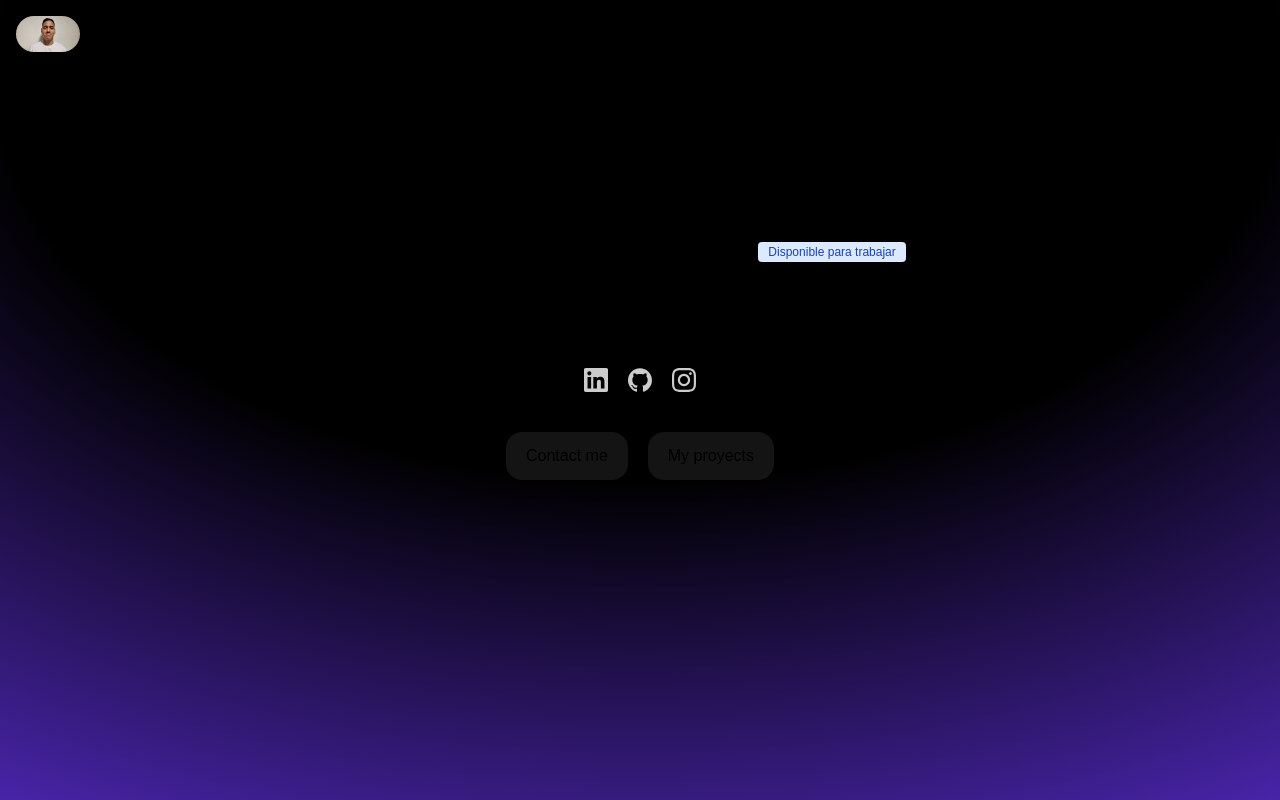
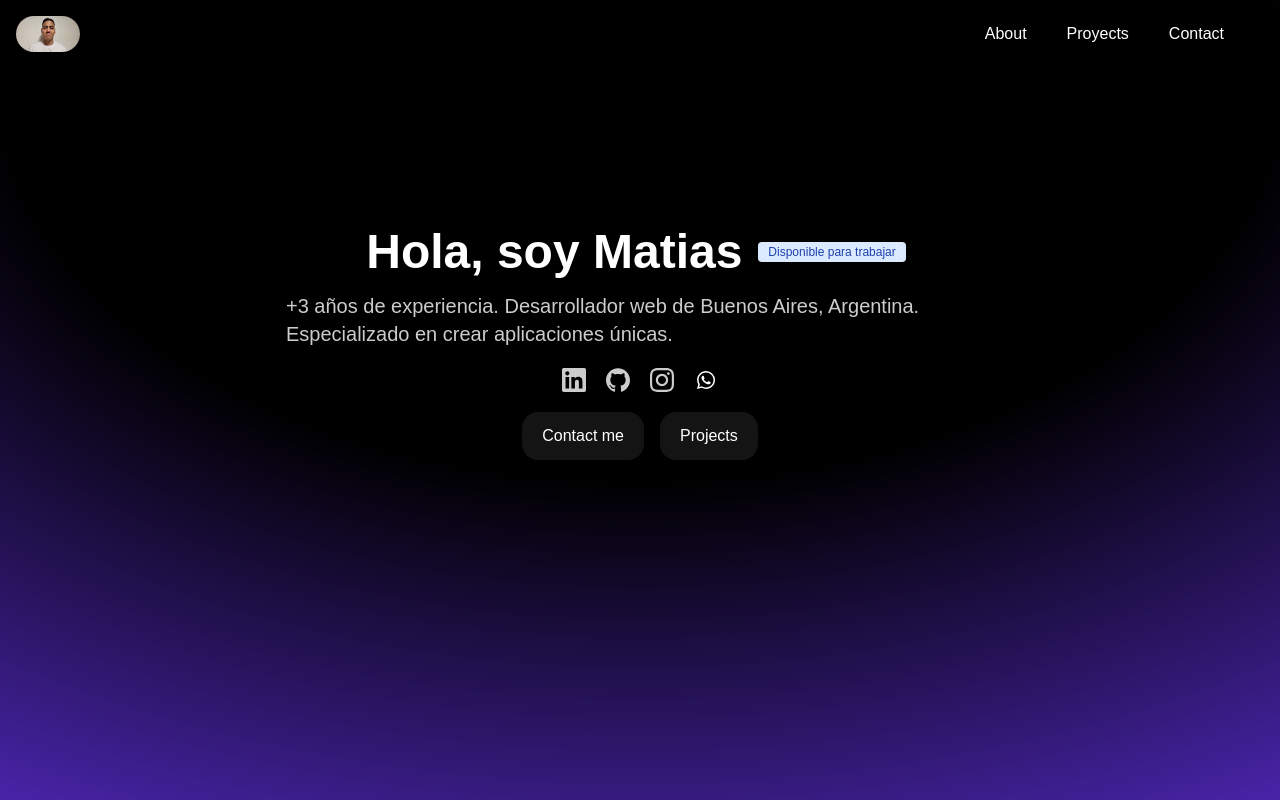
Before and after one commit to vallejosmatias/Porfolio, an Astro site: page / in a window 1280 px wide. Built offline with nearby package versions, Linux system fonts and the light colour scheme; Astro itself is replaced by a stand-in of ours.

Commit message:
changes-index

```diff
--- a/src/layouts/Layout.astro
+++ b/src/layouts/Layout.astro
@@ -30,6 +30,6 @@
 		margin: 0;
 		width: 100%;
 		height: 100%;
-		color-scheme: light dark;
+		color: #fff;
 	}
 </style>
--- a/src/pages/index.astro
+++ b/src/pages/index.astro
@@ -8,26 +8,32 @@
 ---
 
 <Layout>
-  <section class="w-full lg:w-[740px] mx-auto py-40">
-      <h1 class="flex flex-row justify-center text-5xl font-bold gap-x-4 pb-4">Hola, soy Matias <div class="flex justify-center items-center"><Badge>Disponible para trabajar</Badge></div>
+  <section class="w-full lg:w-[740px] mx-auto py-40 px-4">
+    <h1 class="flex flex-col lg:flex-row justify-center text-5xl font-bold gap-x-4 pb-4 text-center lg:text-left">
+      Hola, soy Matias
+      <div class="flex justify-center items-center mt-4 lg:mt-0">
+        <Badge>Disponible para trabajar</Badge>
+      </div>
     </h1>
-    <h2 class="text-xl opacity-80 text-center">
+    <h2 class="text-xl opacity-80 text-center lg:text-left">
       +3 años de experiencia. Desarrollador web de Buenos Aires, Argentina.
       Especializado en crear aplicaciones únicas.
     </h2>
     <div class="flex gap-x-5 justify-center p-5">
-        <a href="https://www.linkedin.com/in/matias-vallejos-a10902260/" target="_blank"><LinkedIn class="icons"/></a>
-        <a href="https://github.com/vallejosmatias" target="_blank"><Github class="icons"></a>
-        <a href="https://www.instagram.com/vallejosmati/" target="_blank"><Instagram class="icons"/></a>
+      <a href="https://www.linkedin.com/in/matias-vallejos-a10902260/" target="_blank"><LinkedIn class="icons" /></a>
+      <a href="https://github.com/vallejosmatias" target="_blank"><Github class="icons"></a>
+      <a href="https://www.instagram.com/vallejosmati/" target="_blank"><Instagram class="icons" /></a>
+      <a href="https://wa.me/5491153382624" target="_blank"><svg xmlns="http://www.w3.org/2000/svg" width="24" height="24" viewBox="0 0 24 24" style="fill: rgba(255, 255, 255, 1);transform: ;msFilter:;"><path d="M18.403 5.633A8.919 8.919 0 0 0 12.053 3c-4.948 0-8.976 4.027-8.978 8.977 0 1.582.413 3.126 1.198 4.488L3 21.116l4.759-1.249a8.981 8.981 0 0 0 4.29 1.093h.004c4.947 0 8.975-4.027 8.977-8.977a8.926 8.926 0 0 0-2.627-6.35m-6.35 13.812h-.003a7.446 7.446 0 0 1-3.798-1.041l-.272-.162-2.824.741.753-2.753-.177-.282a7.448 7.448 0 0 1-1.141-3.971c.002-4.114 3.349-7.461 7.465-7.461a7.413 7.413 0 0 1 5.275 2.188 7.42 7.42 0 0 1 2.183 5.279c-.002 4.114-3.349 7.462-7.461 7.462m4.093-5.589c-.225-.113-1.327-.655-1.533-.73-.205-.075-.354-.112-.504.112s-.58.729-.711.879-.262.168-.486.056-.947-.349-1.804-1.113c-.667-.595-1.117-1.329-1.248-1.554s-.014-.346.099-.458c.101-.1.224-.262.336-.393.112-.131.149-.224.224-.374s.038-.281-.019-.393c-.056-.113-.505-1.217-.692-1.666-.181-.435-.366-.377-.504-.383a9.65 9.65 0 0 0-.429-.008.826.826 0 0 0-.599.28c-.206.225-.785.767-.785 1.871s.804 2.171.916 2.321c.112.15 1.582 2.415 3.832 3.387.536.231.954.369 1.279.473.537.171 1.026.146 1.413.089.431-.064 1.327-.542 1.514-1.066.187-.524.187-.973.131-1.067-.056-.094-.207-.151-.43-.263"></path></svg></a>
     </div>
-   <div class="flex gap-x-5 justify-center p-5">
-    <Button href="/contact">Contact me</Button>
-    <Button href="/proyects">My proyects</Button>
-   </div>
+    <div class="flex flex-col lg:flex-row gap-4 justify-center items-center">
+      <Button href="/contact">Contact me</Button>
+      <Button href="/proyects">Projects</Button>
+    </div>
   </section>
 </Layout>
 
 <style>
-  .icons{
+  .icons {
     @apply w-6 h-6 opacity-80 hover:opacity-100;
   }
+</style>
```
